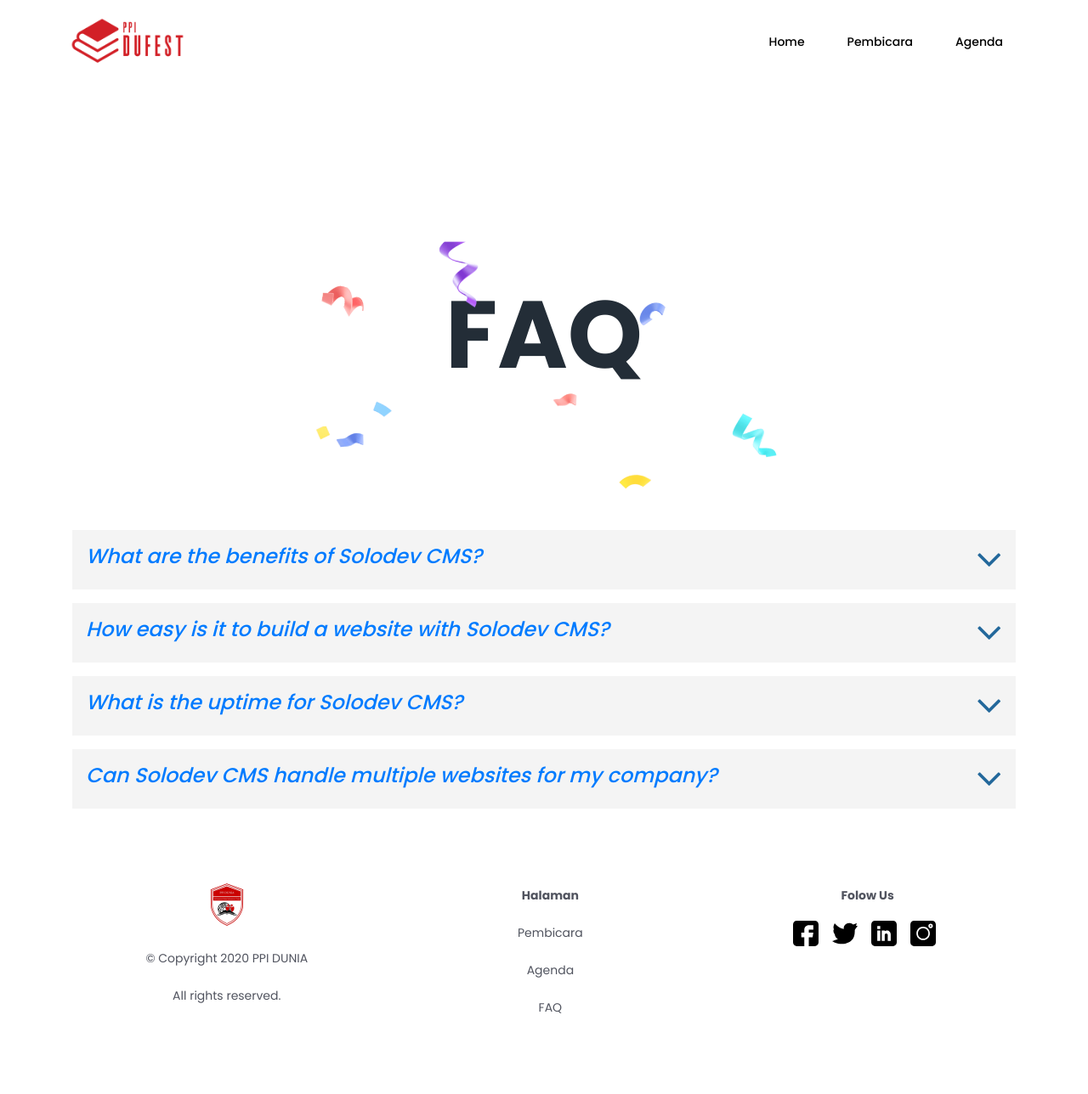
After one commit to nurizko-maulana/ppi, a PHP site: page /faq.html in a window 1280 px wide. The commit adds this page. Shown: the whole page at 85% size. Run offline with PHP 8.4, Linux system fonts and the light colour scheme.

Commit message:
add faq page

```diff
--- /dev/null
+++ b/faq.html
@@ -0,0 +1,328 @@
+<!DOCTYPE html>
+<html lang="en">
+  <head>
+    <meta charset="UTF-8" />
+    <meta name="description" content="" />
+    <meta http-equiv="X-UA-Compatible" content="IE=edge" />
+    <meta
+      name="viewport"
+      content="width=device-width, initial-scale=1, shrink-to-fit=no"
+    />
+    <!-- The above 4 meta tags *must* come first in the head; any other head content must come *after* these tags -->
+
+    <!-- Title -->
+    <title>PPI Edufest | FAQ</title>
+
+    <!-- Favicon -->
+    <link rel="apple-touch-icon" sizes="180x180" href="/apple-touch-icon.png" />
+    <link rel="icon" type="image/png" sizes="32x32" href="/favicon-32x32.png" />
+    <link rel="icon" type="image/png" sizes="16x16" href="/favicon-16x16.png" />
+    <link rel="manifest" href="/site.webmanifest" />
+
+    <!-- Core Stylesheet -->
+    <link href="style.css" rel="stylesheet" />
+
+    <!-- Responsive CSS -->
+    <link href="css/responsive/responsive.css" rel="stylesheet" />
+  </head>
+
+  <body>
+    <!-- ***** Header Area Start ***** -->
+    <header class="header_area" id="header">
+      <div class="container-fluid h-100">
+        <div class="row h-100">
+          <div class="col-12 h-100">
+            <nav class="h-100 navbar navbar-expand-lg align-items-center">
+              <a class="navbar-brand" href="index.html"
+                ><img src="img/logo-edufest.png" width="150" alt=""
+              /></a>
+              <button
+                class="navbar-toggler"
+                type="button"
+                data-toggle="collapse"
+                data-target="#fancyNav"
+                aria-controls="fancyNav"
+                aria-expanded="false"
+                aria-label="Toggle navigation"
+              >
+                <span class="ti-menu"></span>
+              </button>
+
+              <!-- TODO add hover animation bottom line -->
+              <div class="collapse navbar-collapse" id="fancyNav">
+                <ul class="navbar-nav ml-auto">
+                  <li class="nav-item active">
+                    <a class="nav-link" href="index.html"> Home </a>
+                  </li>
+
+                  <li class="nav-item">
+                    <a class="nav-link" href="#">Pembicara</a>
+                  </li>
+                  <li class="nav-item">
+                    <a class="nav-link" href="Agenda.html">Agenda</a>
+                  </li>
+                </ul>
+              </div>
+            </nav>
+          </div>
+        </div>
+      </div>
+    </header>
+    <!-- ***** Header Area End ***** -->
+
+    <!-- ***** Content Area Start ***** -->
+    <!-- First Container Start -->
+    <div class="container-fluid bg-1 text-center mb-5">
+      <img
+        class=""
+        src="img/celebrate.png"
+        alt="celebrate"
+        id="banner"
+        width="600"
+      />
+      <h1 id="headline" class="margin font-weight-bold">FAQ</h1>
+    </div>
+
+    <!-- FAQ LIST Start -->
+    <section
+      class="accordion-section clearfix margin-up"
+      aria-label="Question Accordions"
+    >
+      <div class="container">
+
+        <div
+          class="panel-group"
+          id="accordion"
+          role="tablist"
+          aria-multiselectable="true"
+        >
+          <div class="panel panel-default">
+            <div class="panel-heading p-3 mb-3" role="tab" id="heading0">
+              <h3 class="panel-title">
+                <a
+                  class="collapsed"
+                  role="button"
+                  title=""
+                  data-toggle="collapse"
+                  data-parent="#accordion"
+                  href="#collapse0"
+                  aria-expanded="true"
+                  aria-controls="collapse0"
+                >
+                  What are the benefits of Solodev CMS?
+                </a>
+              </h3>
+            </div>
+            <div
+              id="collapse0"
+              class="panel-collapse collapse"
+              role="tabpanel"
+              aria-labelledby="heading0"
+            >
+              <div class="panel-body px-3 mb-4">
+                <p>
+                  With Solodev CMS, you and your visitors will benefit from a
+                  finely-tuned technology stack that drives the highest levels
+                  of site performance, speed and engagement - and contributes
+                  more to your bottom line. Our users fell in love with:
+                </p>
+                <ul>
+                  <li>
+                    Light speed deployment on the most secure and stable cloud
+                    infrastructure available on the market.
+                  </li>
+                  <li>
+                    Scalability – pay for what you need today and add-on options
+                    as you grow.
+                  </li>
+                  <li>
+                    All of the bells and whistles of other enterprise CMS
+                    options but without the design limitations - this CMS simply
+                    lets you realize your creative visions.
+                  </li>
+                  <li>
+                    Amazing support backed by a team of Solodev pros – here when
+                    you need them.
+                  </li>
+                </ul>
+              </div>
+            </div>
+          </div>
+
+          <div class="panel panel-default">
+            <div class="panel-heading p-3 mb-3" role="tab" id="heading1">
+              <h3 class="panel-title">
+                <a
+                  class="collapsed"
+                  role="button"
+                  title=""
+                  data-toggle="collapse"
+                  data-parent="#accordion"
+                  href="#collapse1"
+                  aria-expanded="true"
+                  aria-controls="collapse1"
+                >
+                  How easy is it to build a website with Solodev CMS?
+                </a>
+              </h3>
+            </div>
+            <div
+              id="collapse1"
+              class="panel-collapse collapse"
+              role="tabpanel"
+              aria-labelledby="heading1"
+            >
+              <div class="panel-body px-3 mb-4">
+                <p>
+                  Building a website is extremely easy. With a working knowledge
+                  of HTML and CSS you will be able to have a site up and running
+                  in no time.
+                </p>
+              </div>
+            </div>
+          </div>
+
+          <div class="panel panel-default">
+            <div class="panel-heading p-3 mb-3" role="tab" id="heading2">
+              <h3 class="panel-title">
+                <a
+                  class="collapsed"
+                  role="button"
+                  title=""
+                  data-toggle="collapse"
+                  data-parent="#accordion"
+                  href="#collapse2"
+                  aria-expanded="true"
+                  aria-controls="collapse2"
+                >
+                  What is the uptime for Solodev CMS?
+                </a>
+              </h3>
+            </div>
+            <div
+              id="collapse2"
+              class="panel-collapse collapse"
+              role="tabpanel"
+              aria-labelledby="heading2"
+            >
+              <div class="panel-body px-3 mb-4">
+                <p>
+                  Using Amazon AWS technology which is an industry leader for
+                  reliability you will be able to experience an uptime in the
+                  vicinity of 99.95%.
+                </p>
+              </div>
+            </div>
+          </div>
+
+          <div class="panel panel-default">
+            <div class="panel-heading p-3 mb-3" role="tab" id="heading3">
+              <h3 class="panel-title">
+                <a
+                  class="collapsed"
+                  role="button"
+                  title=""
+                  data-toggle="collapse"
+                  data-parent="#accordion"
+                  href="#collapse3"
+                  aria-expanded="true"
+                  aria-controls="collapse3"
+                >
+                  Can Solodev CMS handle multiple websites for my company?
+                </a>
+              </h3>
+            </div>
+            <div
+              id="collapse3"
+              class="panel-collapse collapse"
+              role="tabpanel"
+              aria-labelledby="heading3"
+            >
+              <div class="panel-body px-3 mb-4">
+                <p>
+                  Yes, Solodev CMS is built to handle the needs of any size
+                  company. With our Multi-Site Management, you will be able to
+                  easily manage all of your websites.
+                </p>
+              </div>
+            </div>
+          </div>
+        </div>
+      </div>
+    </section>
+    <!-- FAQ LIST End -->
+    <!-- First Container End -->
+
+    <!-- ***** Content Area End ***** -->
+
+    <!-- ***** Footer Area Start ***** -->
+    <footer>
+      <div class="d-flex justify-content-around p-5 footer-area">
+        <div class="m-4">
+          <div class="text-center">
+            <img class="mb-4" width="50" src="img/logo.png" alt="Logo" />
+            <p class="">© Copyright 2020 PPI DUNIA</p>
+            <p class="">All rights reserved.</p>
+          </div>
+        </div>
+        <div class="m-4 text-center">
+          <div class="">
+            <p class="font-weight-bold">Halaman</p>
+          </div>
+          <div class="">
+            <a href="pembicara.html"><p>Pembicara</p></a>
+            <a href="Agenda.html"><p>Agenda</p></a>
+            <a href="#"><p>FAQ</p></a>
+          </div>
+        </div>
+        <div class="m-4">
+          <div class="">
+            <p class="font-weight-bold text-center">Folow Us</p>
+          </div>
+          <div class="d-flex flex-row bd-highlight mb-3 w-">
+            <img
+              width="30"
+              class="mr-2"
+              src="img/facebook.svg"
+              alt="facebook"
+              srcset=""
+            />
+            <img
+              width="30"
+              class="mx-2"
+              src="img/twitter.svg"
+              alt="facebook"
+              srcset=""
+            />
+            <img
+              width="30"
+              class="mx-2"
+              src="img/linkedin.svg"
+              alt="facebook"
+              srcset=""
+            />
+            <img
+              width="30"
+              class="mx-2"
+              src="img/instagram.svg"
+              alt="facebook"
+              srcset=""
+            />
+          </div>
+        </div>
+      </div>
+    </footer>
+    <!-- ***** Footer Area End ***** -->
+
+    <!-- jQuery-2.2.4 js -->
+    <script src="js/jquery/jquery-2.2.4.min.js"></script>
+    <!-- Popper js -->
+    <script src="js/bootstrap/popper.min.js"></script>
+    <!-- Bootstrap-4 js -->
+    <script src="js/bootstrap/bootstrap.min.js"></script>
+    <!-- All Plugins js -->
+    <script src="js/others/plugins.js"></script>
+    <!-- Active JS -->
+    <script src="js/active.js"></script>
+  </body>
+</html>
--- a/style.css
+++ b/style.css
@@ -1188,3 +1188,35 @@ li {
       padding-left: 10em;
       padding-right: 10em;
   }
+
+  /* FAQ Style Start */
+  .accordion-section .panel-default > .panel-heading {
+    border: 0;
+    background: #f4f4f4;
+    padding: 0;
+}
+.accordion-section .panel-default .panel-title a {
+    display: block;
+    font-style: italic;
+    font-size: 1.5rem;
+}
+.accordion-section .panel-default .panel-title a:after {
+    font-family: 'FontAwesome';
+    font-style: normal;
+    font-size: 3rem;
+    content: "\f106";
+    color: #23689b;
+    float: right;
+    margin-top: -12px;
+}
+.accordion-section .panel-default .panel-title a.collapsed:after {
+    content: "\f107";
+}
+.accordion-section .panel-default .panel-body {
+    font-size: 1.2rem;
+}
+
+.margin-up {
+    margin-top: 10em;
+}
+/* FAQ Style End */
```
